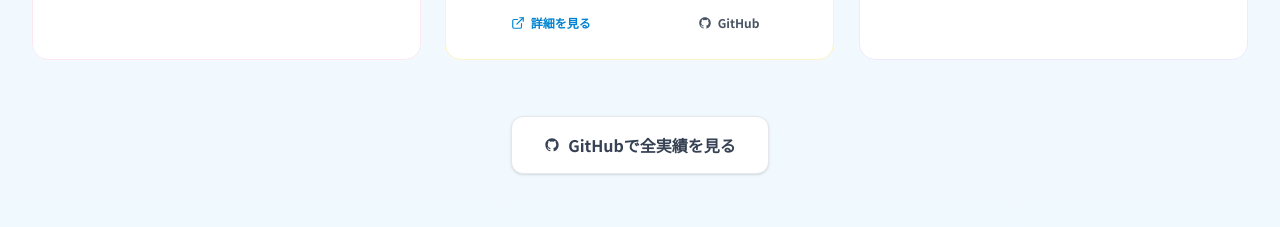
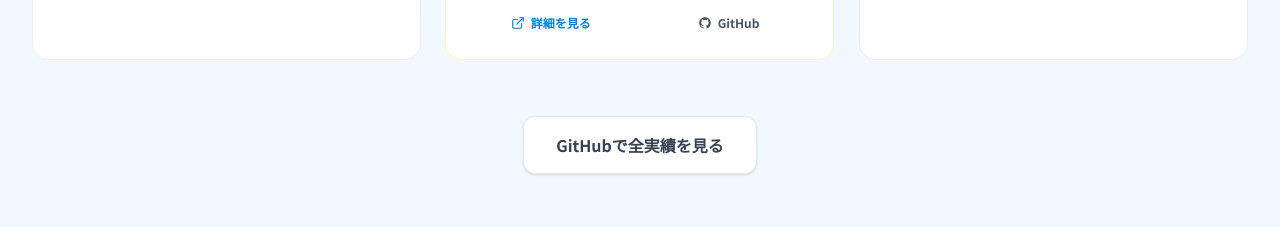
Before and after one commit to Ostsuka/kuragane-pro-dev, a Next.js app: page / in a window 1280 px wide. Shown: the part 3320-3547 px from the top of the page. Built offline with nearby package versions, Linux system fonts and the light colour scheme.

Commit message:
Update Projects.tsx

```diff
--- a/components/Projects.tsx
+++ b/components/Projects.tsx
@@ -563,7 +563,7 @@ export default function Projects() {
               onClick={() => setModalProject(projects[0])}
               className="px-8 py-4 bg-white text-gray-700 font-bold rounded-xl border border-gray-200 hover:border-gray-900 hover:bg-gray-900 hover:text-white transition-all duration-300 shadow-sm inline-flex items-center gap-2 hover:-translate-y-1 hover:shadow-xl"
             >
-              <GithubIcon className="w-4 h-4" />
+              {/* <GithubIcon className="w-4 h-4" /> */}
               GitHubで全実績を見る
             </button>
           </div>
```
